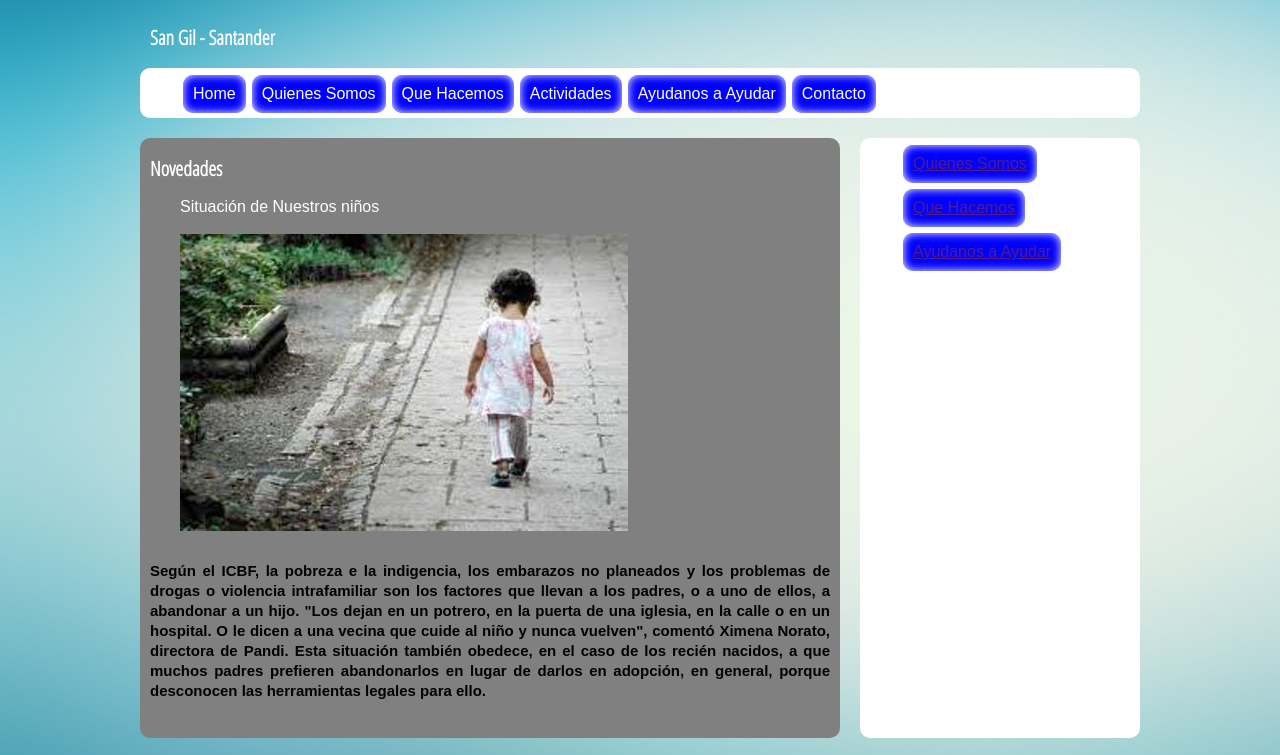
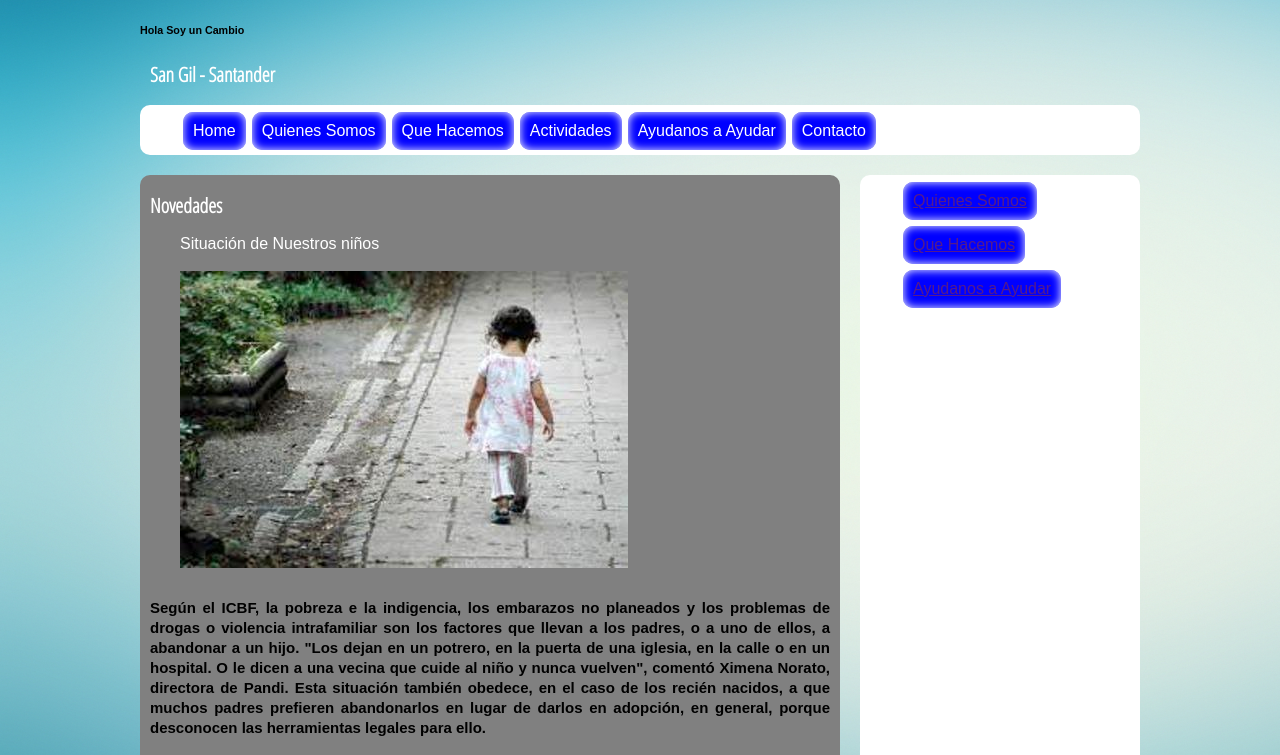
Before and after one commit to heavylesly/heavylesly.github.io, a plain HTML site: page index.html in a window 1280 px wide. Shown: the part 220-975 px from the top of the page. Drawn offline with nearby package versions, Linux system fonts and the light colour scheme.

Commit message:
un cambio
cambio de prueba

```diff
--- a/index.html
+++ b/index.html
@@ -25,6 +25,7 @@
 <div id="contenidos">
 	<header>
 		<h1>FUNDACIÓN RESCATANDO SUEÑOS</h1>
+		<h6>Hola Soy un Cambio</h6>
 		<h2>San Gil - Santander</h2>
 	</header>
 
```
